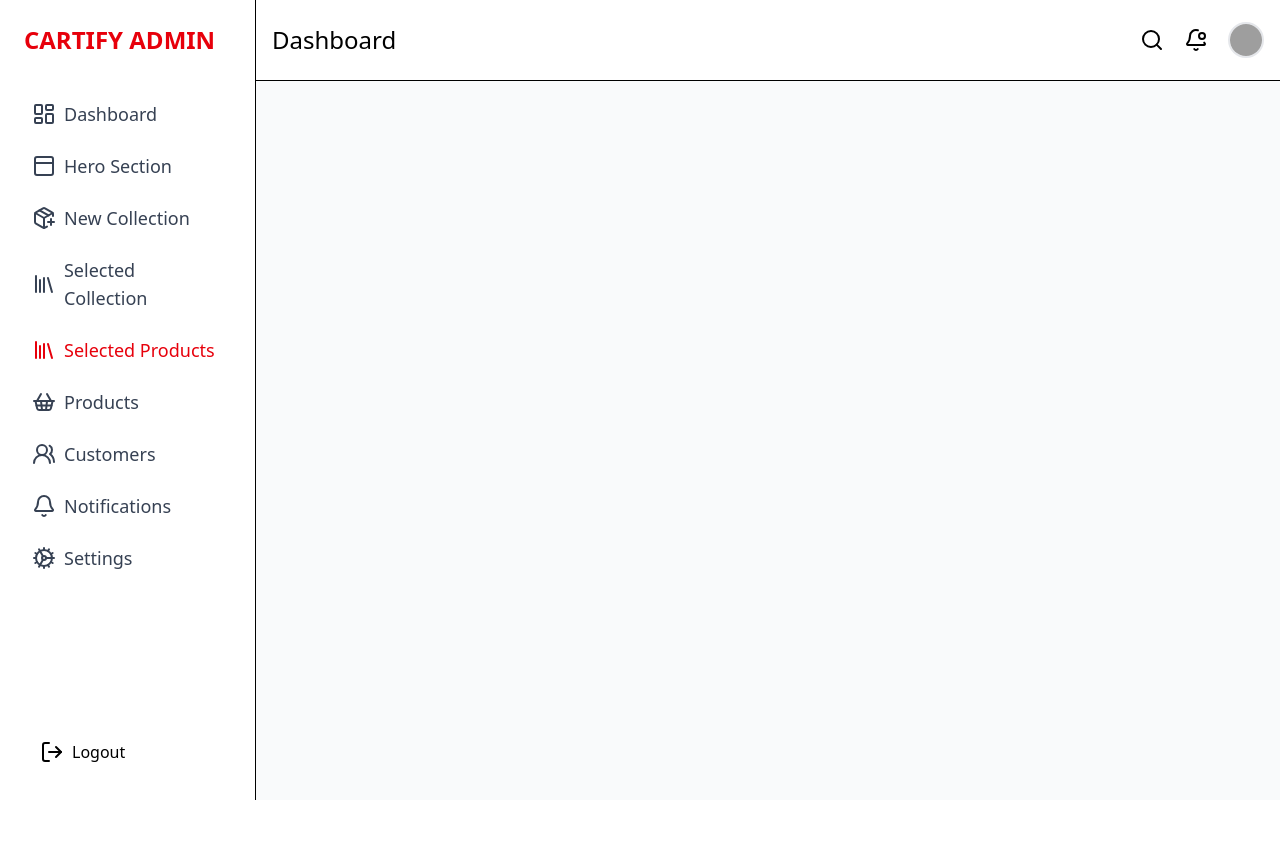
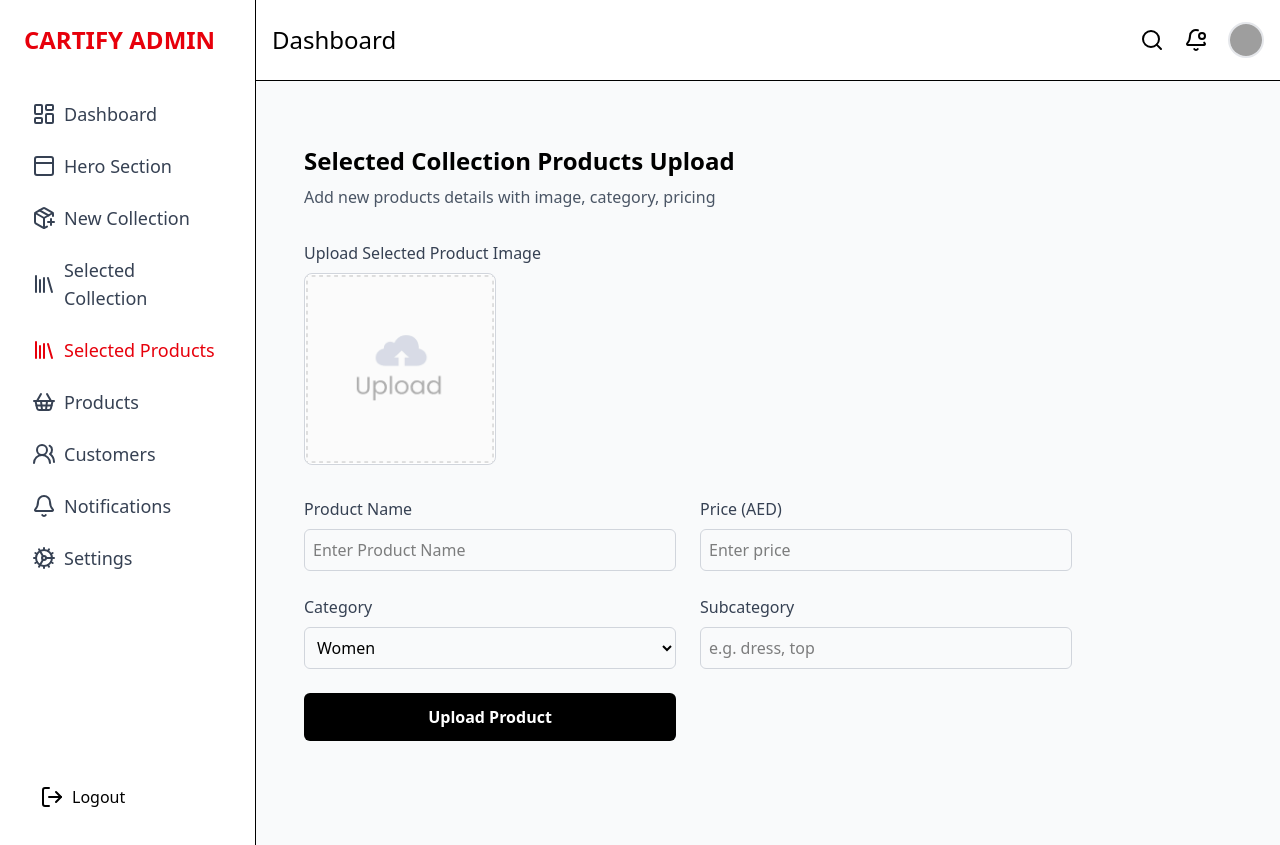
Before and after one commit to Yassin-101/CARTIFY, a React (Vite) app in the folder frontend/: page /admin/shop-products in a window 1280 px wide. Before the commit the page ends 800 px from the top, so only its background shows below. Built offline with nearby package versions, Linux system fonts and the light colour scheme; grey boxes are pictures that could not be loaded.

Commit message:
frontend done

```diff
--- a/frontend/src/App.jsx
+++ b/frontend/src/App.jsx
@@ -25,7 +25,7 @@ const App = () => {
       <Route path="/" element={<MainLayout />}>
         {/* dynamic category route */}
         <Route path=":category" element={<ShopCategory />} />
-         {/* <Route path="/:category/:subCategory" element={<ShopProduct />} /> */}
+         <Route path="/:category/:subCategory" element={<ShopProduct />} />
         {/* static pages */}
         <Route path="/Login" element={<Login />} />
         <Route path="/cart" element={<Cart />} />
--- a/frontend/src/pages/AdminShopProduct.jsx
+++ b/frontend/src/pages/AdminShopProduct.jsx
@@ -1,8 +1,159 @@
-import React from 'react'
+import axios from 'axios'
+import React, { useState } from 'react'
+import { X } from "lucide-react";
+import upload from "../assets/upload_area.png";
 
 const AdminShopProduct = () => {
+  const [image,setImage] = useState(null)
+  const [preview,setPreview] = useState(null)
+  const [name,setName] = useState("")
+  const [price,setPrice] = useState("")
+  const [category,setCategory] = useState("women")
+  const [subCategory,setSubCategory] = useState("")
+  const [loading,setLoading] = useState(false)
+  const [message,setMessage] = useState({type:"",text:""})
+
+  // save all the file here
+  const handleFile = (e)=>{
+    const file = e.target.file[0]
+    if(!file) return
+    setImage(file)
+    setPreview(URL.createObjectURL(file))
+  }
+
+  // remove the file
+  const removeFile = ()=>{
+    setImage(null)
+    setPreview(null)
+  }
+
+  // upload the file
+  const handleUpload = async()=>{
+    if(!image || !name || !price || !subCategory){
+      setMessage({type:"error",text:"Please provide image, name, price and subCategory"})
+      return
+    }
+
+    const fd = new FormData()
+    fd.append("image",image)
+    fd.append("name",name)
+    fd.append("price",price)
+    fd.append("category",category)
+    fd.append("subCategory",subCategory)
+
+    try {
+      setLoading(true)
+      await axios.post("http://localhost:3100/api/shop-product/upload",fd,{
+        headers:{"Content-Type":"multipart/form-data"}
+      })
+      setMessage({type:"success",text:"Product Uploaded Successfully"})
+      setImage(null)
+      setPreview(null)
+      setName("")
+      setPrice("")
+      setSubCategory("")
+    } catch (error) {
+        console.error(error);
+      setMessage({ type: "error", text: "Upload failed. Try again." });
+    }finally{
+      setLoading(false)
+    }
+  }
   return (
-    <div>
+    <div className='bg-gray-50 py-10 px-6'>
+      <div className='max-w-3xl'>
+        <h1 className='text-2xl font-bold mb-2'>Selected Collection Products Upload</h1>
+        <p className='text-gray-600 mb-8'>Add new products details with image, category, pricing</p>
+
+        {message.text &&(
+          <div className={`mb-6 p-3 rounded-md text-sm font-medium ${
+              message.type === "success"
+                ? "bg-green-50 text-green-700 border border-green-200"
+                : "bg-red-50 text-red-700 border border-red-200"}`}>
+            {message.text}
+          </div>
+        )}
+
+        {/* upload image */}
+        <div className='mb-8'>
+          <label className='block mb-2 font-medium text-gray-700'>Upload Selected Product Image</label>
+          {/* preview */}
+          <div className='relative w-48 h-48 border border-gray-300 rounded-lg flex items-center justify-center overflow-hidden bg-white'>
+            {preview ?(
+              <>
+              <img src={preview} alt="" className='w-full h-full object-cover'/>
+              <button onClick={removeFile} className='absolute top-2 right-2 bg-black text-white rounded-full p-1 hover:bg-gray-800'> < X size={14}/> </button>
+              </>
+            ): (
+              <label htmlFor='file-upload' className='cursor-pointer flex flex-col items-center text-gray-500'>
+                <img src={upload} alt="" className='w-47 opacity-60 ' />
+
+
+              </label>
+            )}
+            <input type='file' accept='image/*' onChange={handleFile} id='file-upload' className='hidden'/>
+          </div>
+        </div>
+
+        {/* form input */}
+        <div className='grid grid-cols-1 sm:grid-cols-2 gap-6 mb-10'>
+          {/* name */}
+          <div>
+            <label className='block mb-2 font-medium text-gray-700'>Product Name</label>
+            <input
+            value={name}
+            onChange={(e)=>setName(e.target.value)}
+            placeholder='Enter Product Name'
+            className='w-full p-2 border border-gray-300 rounded-md focus:outline-none focus:ring-1 focus:ring-black'
+            />
+          </div>
+            {/* price */}
+            <div>
+              <label className='block mb-2 font-medium text-gray-700'>Price (AED)</label>
+               <input
+              value={price}
+              onChange={(e) => setPrice(e.target.value)}
+              placeholder="Enter price"
+              type="number"
+              className="w-full p-2 border border-gray-300 rounded-md focus:outline-none focus:ring-1 focus:ring-black"
+            />
+            </div>
+            {/* category */}
+            <div>
+              <label className='block mb-2 font-medium text-gray-700'>Category</label>
+               <select
+              value={category}
+              onChange={(e) => setCategory(e.target.value)}
+              className="w-full p-2 border border-gray-300 rounded-md focus:outline-none focus:ring-1 focus:ring-black"
+            >
+              <option value="women">Women</option>
+              <option value="men">Men</option>
+              <option value="kid">Kids</option>
+            </select>
+            </div>
+            {/* subCategory */}
+            <div>
+                  <label className="block mb-2 font-medium text-gray-700">Subcategory</label>
+            <input
+              value={subCategory}
+              onChange={(e) => setSubCategory(e.target.value)}
+              placeholder="e.g. dress, top"
+              className="w-full p-2 border border-gray-300 rounded-md focus:outline-none focus:ring-1 focus:ring-black"
+            />
+            </div>
+
+            {/* upload button */}
+            <button
+            onClick={handleUpload}
+            disabled={loading}
+             className={`px-10 py-3 font-semibold cursor-pointer text-white rounded-md transition ${
+            loading ? "bg-gray-400" : "bg-black hover:bg-gray-900"
+          }`}
+            >{loading?"Uploading...":"Upload Product"}</button>
+
+        </div>
+
+      </div>
 
     </div>
   )
--- a/frontend/src/pages/ShopProduct.jsx
+++ b/frontend/src/pages/ShopProduct.jsx
@@ -1,8 +1,50 @@
-import React from 'react'
+import axios from 'axios'
+import { ListFilter, Plus } from 'lucide-react'
+import React, { useContext, useEffect, useState } from 'react'
+import {useParams} from "react-router-dom"
+import { ShopContext } from '../context/ShopContext'
 
 const ShopProduct = () => {
+  const {category,subCategory} = useParams()
+  const [shopProduct,setProducts] = useState([])
+  const {currency} = useContext(ShopContext)
+
+  useEffect(()=>{
+    const fetchProduct = async()=>{
+      try {
+        const res = await axios.get(`http://localhost:3100/api/shop-product/${category}/${subCategory}`)
+        setProducts(res.data.products || [])
+      } catch (error) {
+        console.error(error)
+      }
+    }
+    fetchProduct()
+  },[category,subCategory])
   return (
-    <div>
+    <div className=''>
+      {/* subCategory */}
+      <h1 className='text-4xl font-semibold uppercase p-8'>{subCategory}</h1>
+      {/* sort & filtering */}
+      <div className='uppercase text-xl underline flex flex-row justify-between items-center left-3 right-3'>
+        <p className='flex pl-8 mt-2 cursor-pointer'>sort by <Plus /></p>
+        <p className='flex pr-8 cursor-pointer'>filter <ListFilter /></p>
+      </div>
+
+         {/* images */}
+      <div className='grid grid-cols-1 sm:grid-cols-2 md:grid-cols-3 lg:grid-cols-4'>
+        {shopProduct.map((p,index)=>(
+          <div key={index} >
+            <img src={`http://localhost:3100${p.image}`} alt="" className='w-full h-auto object-cover'/>
+            <div className='pt-1'>
+              <h3 className='text-lg'>{p.name}</h3>
+              <p className='pt-1 font-bold'>{currency}{p.price}</p>
+            </div>
+          </div>
+        ))}
+
+      </div>
+      {/* if there is no product */}
+      {shopProduct.length === 0 && <p className='mt-6 text-gray-500 text-center text-2xl'>No items is found for this {category} in {subCategory}.</p>}
 
     </div>
   )
```
Also changed, not shown: 8 other files (tests, documents, lock files or other folders).
